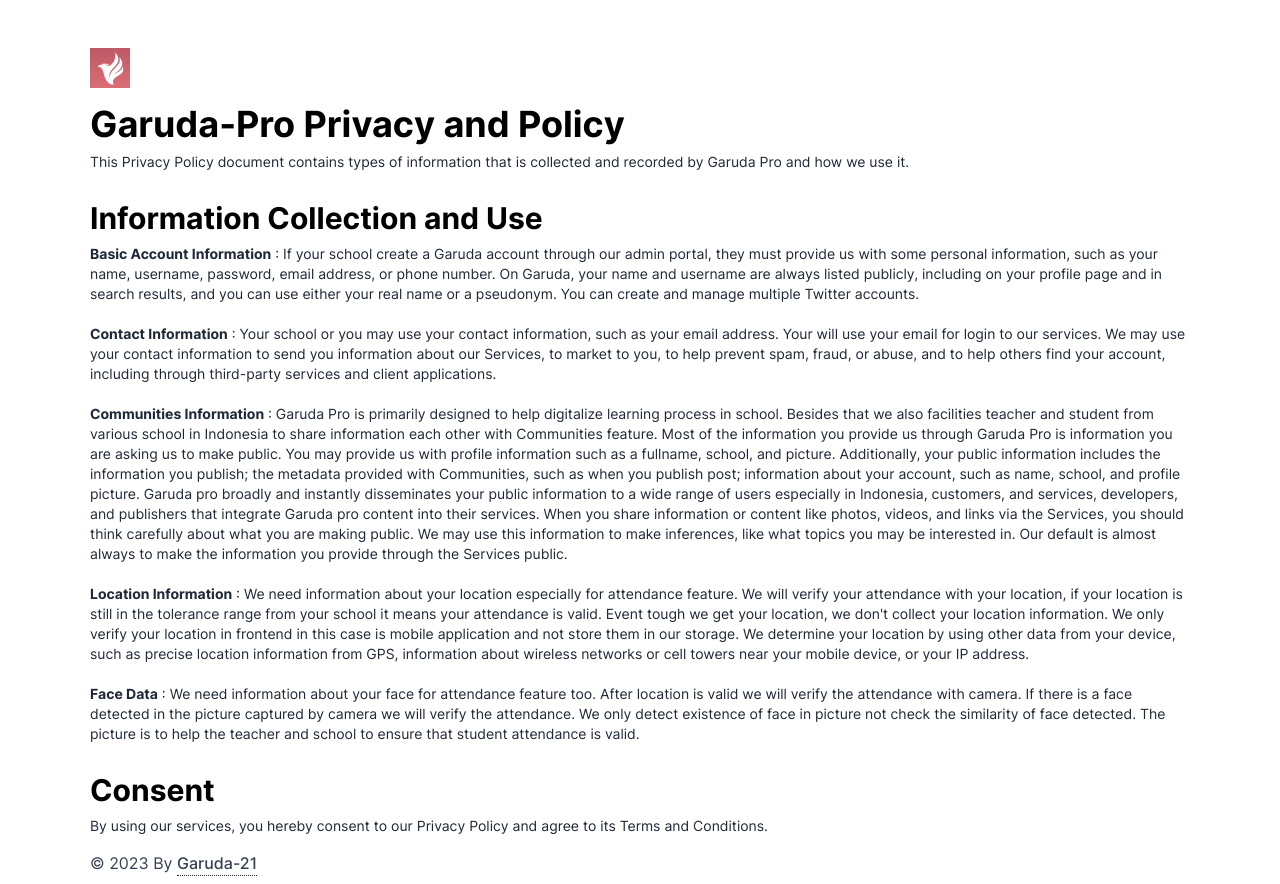
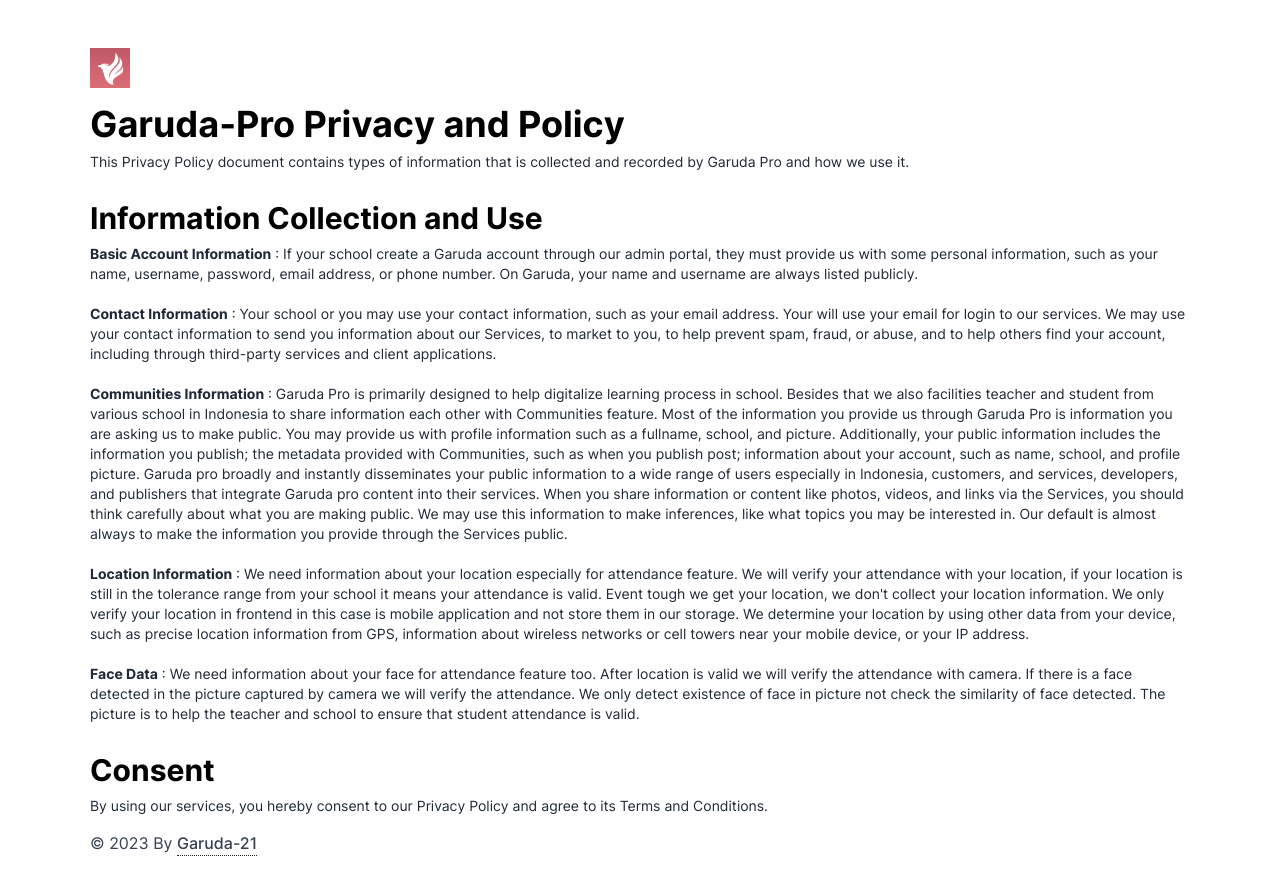
Before and after one commit to cga-tech/garuda-pro-privacy-policy, a Next.js app: page / in a window 1280 px wide. Built offline with nearby package versions, Linux system fonts and the light colour scheme.

Commit message:
Fix basic account information description

```diff
--- a/src/pages/index.tsx
+++ b/src/pages/index.tsx
@@ -32,9 +32,7 @@
               account through our admin portal, they must provide us with some
               personal information, such as your name, username, password, email
               address, or phone number. On Garuda, your name and username are
-              always listed publicly, including on your profile page and in
-              search results, and you can use either your real name or a
-              pseudonym. You can create and manage multiple Twitter accounts.
+              always listed publicly.
               <br />
               <br />
               <b>Contact Information</b> : Your school or you may use your
```
